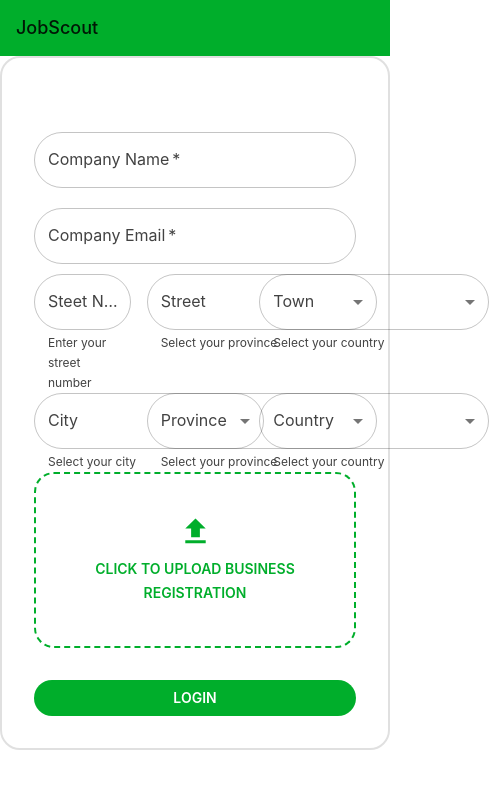
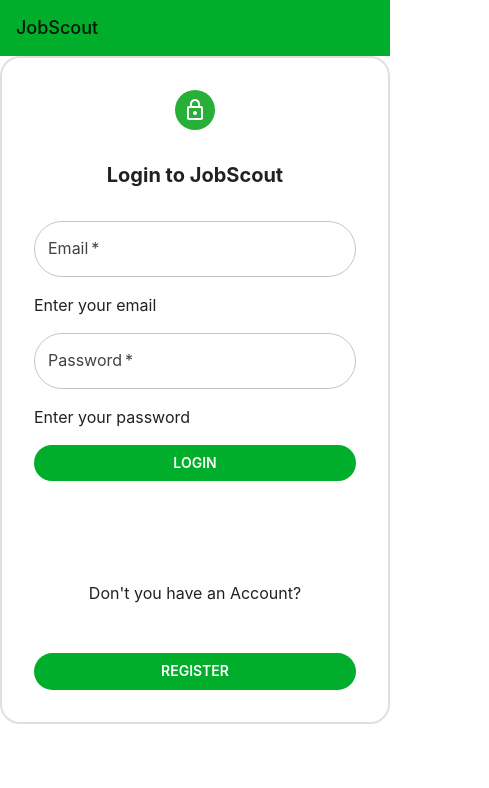
Before and after one commit to zetcco/jobscout-frontend, a React (Create React App) app: page /home in a window 390 px wide. Shown: the top 788 px of the page, 489 px wide, since content can reach past the window. Built offline with nearby package versions, Linux system fonts and the light colour scheme.

Commit message:
Registration flow, responsiveness adjustments

```diff
--- a/src/components/authentication/LoginForm.jsx
+++ /dev/null
@@ -1,11 +0,0 @@
-import { Typography } from '@mui/material'
-import React from 'react'
-import { BasicCard } from '../BasicCard'
-
-export const LoginForm = () => {
-  return (
-    <BasicCard>
-        <Typography>Login Form</Typography>
-    </BasicCard>
-  )
-}
--- a/src/components/authentication/OrganizationSignupForm.jsx
+++ b/src/components/authentication/OrganizationSignupForm.jsx
@@ -9,11 +9,10 @@ import Select from '@mui/material/Select';
 import { CenteredHeaderCard } from "../cards/CenteredHeaderCard";
 import { DashedArea } from "../input/DashedArea";
 import UploadIcon from '@mui/icons-material/FileUpload';
-
+import { Link as RouterLink } from "react-router-dom";
 
 
 const OrganizationSignupForm = () => {
-    const textFieldStyle = { margin: '10px auto' }
     const [city, setCity] = React.useState('')
     const [province, setProvince] = React.useState('')
     const [country, setCountry] = React.useState('')
@@ -29,10 +28,11 @@ const OrganizationSignupForm = () => {
     };
     return (
         <CenteredHeaderCard
-            footer={<Button variant="contained" fullWidth>Login</Button>}
+            footer={<Button component={RouterLink} to={"/signup/organization/profile"} variant="contained" fullWidth>Continue</Button>}
+            title={"Register to JobScout"}
         >
                 <Stack spacing = {2} sx = {{width:'100%'}}>
-                    <Grid spacing={2} xs = {12}>
+                    <Grid container spacing={2}>
                         <Grid item xs={12}>
                             <TextField
                                 id="outlined-basic"
@@ -41,7 +41,6 @@ const OrganizationSignupForm = () => {
                                 placeholder="Enter your company name"
                                 fullWidth
                                 required
-                                style={textFieldStyle}
                             />
                         </Grid>
 
@@ -54,12 +53,10 @@ const OrganizationSignupForm = () => {
                                 type="password"
                                 fullWidth
                                 required
-                                style={textFieldStyle}
                             />
                         </Grid>
 
-                        <Grid container spacing={2} item xs={12}>
-                            <Grid item xs = {4}>
+                        <Grid item xs={6} lg={4}>
                             <TextField
                                 id="outlined-basic"
                                 label="Steet Number"
@@ -68,13 +65,10 @@ const OrganizationSignupForm = () => {
                                 fullWidth
                                 required
                             />
-                                <FormControl>
-                                    <FormHelperText>Enter your street number</FormHelperText>
-                                </FormControl>
                         </Grid>
 
-                            <Grid item xs = {4}>
-                                <FormControl sx = {{s:1, minWidth:'230px'}}>
+                        <Grid item xs={6} lg={4}>
+                            <FormControl fullWidth>
                                 <InputLabel id="Org-registration-street-select-label">Street</InputLabel>
                                 <Select
                                     labelId="Org-registration-town-select-label"
@@ -90,11 +84,10 @@ const OrganizationSignupForm = () => {
                                     <MenuItem value={20}>Twenty</MenuItem>
                                     <MenuItem value={30}>Thirty</MenuItem>
                                 </Select>
-                                    <FormHelperText>Select your province</FormHelperText>
                             </FormControl>
                         </Grid>
-                            <Grid item xs = {4}>
-                                <FormControl sx = {{s:1, minWidth:'230px'}}>
+                        <Grid item  xs={6} lg={4}>
+                            <FormControl fullWidth>
                                 <InputLabel id="Org-registration-town-select-label">Town</InputLabel>
                                 <Select
                                     labelId="Org-registration-town-select-label"
@@ -110,14 +103,10 @@ const OrganizationSignupForm = () => {
                                     <MenuItem value={20}>Twenty</MenuItem>
                                     <MenuItem value={30}>Thirty</MenuItem>
                                 </Select>
-                                    <FormHelperText>Select your country</FormHelperText>
                             </FormControl>
                         </Grid>
-                        </Grid>
-
-                        <Grid container spacing={2} item xs={12}>
-                            <Grid item xs = {4}>
-                                <FormControl sx = {{s:1, minWidth:'230px'}}>
+                        <Grid item xs={6} lg={4}>
+                            <FormControl fullWidth>
                                 <InputLabel id="Org-registration-city-select-label">City</InputLabel>
                                 <Select
                                     labelId="Org-registration-city-select-label"
@@ -133,12 +122,11 @@ const OrganizationSignupForm = () => {
                                     <MenuItem value={20}>Twenty</MenuItem>
                                     <MenuItem value={30}>Thirty</MenuItem>
                                 </Select>
-                                    <FormHelperText>Select your city</FormHelperText>
                             </FormControl>
                         </Grid>
 
-                            <Grid item xs = {4}>
-                                <FormControl sx = {{s:1, minWidth:'230px'}}>
+                        <Grid item xs={6} lg={4}>
+                            <FormControl fullWidth>
                                 <InputLabel id="Org-registration-province-select-label">Province</InputLabel>
                                 <Select
                                     labelId="Org-registration-city-select-label"
@@ -154,11 +142,10 @@ const OrganizationSignupForm = () => {
                                     <MenuItem value={20}>Twenty</MenuItem>
                                     <MenuItem value={30}>Thirty</MenuItem>
                                 </Select>
-                                    <FormHelperText>Select your province</FormHelperText>
                             </FormControl>
                         </Grid>
-                            <Grid item xs = {4}>
-                                <FormControl sx = {{s:1, minWidth:'230px'}}>
+                        <Grid item xs={6} lg={4}>
+                            <FormControl fullWidth>
                                 <InputLabel id="Org-registration-country-select-label">Country</InputLabel>
                                 <Select
                                     labelId="Org-registration-country-select-label"
@@ -174,9 +161,7 @@ const OrganizationSignupForm = () => {
                                     <MenuItem value={20}>Twenty</MenuItem>
                                     <MenuItem value={30}>Thirty</MenuItem>
                                 </Select>
-                                    <FormHelperText>Select your country</FormHelperText>
                             </FormControl>
-                            </Grid>
                         </Grid>
 
                         <Grid item xs={12}>
--- /dev/null
+++ b/src/components/authentication/SigninForm.jsx
@@ -0,0 +1,53 @@
+import React from "react";
+import TextField from '@mui/material/TextField';
+import { Avatar, Button, Grid, Stack} from '@mui/material';
+import LockOutlinedIcon from '@mui/icons-material/LockOutlined';
+import { CenteredHeaderCard } from "../cards/CenteredHeaderCard";
+import { Link as RouterLink } from "react-router-dom";
+
+const SigninForm = () => {
+    return (
+        <CenteredHeaderCard
+        title = {"Login to JobScout"}
+        icon = {<Avatar style = {{backgroundColor:'#28AF38'}}><LockOutlinedIcon/></Avatar>}
+        footer = {<Button component={RouterLink} to={"/signup/type"} variant="contained" fullWidth>Register</Button>}
+        >
+        <Stack spacing={2} sx={{ width: '100%' }}>
+            <Grid spacing={2}>
+                <Grid>
+                <TextField
+                        id="outlined-basic"
+                        label="Email"
+                        variant="outlined"
+                        placeholder = "youremail@example.com"
+                        fullWidth
+                        required
+                        />
+                    <p>Enter your email</p>
+                </Grid>
+                <Grid item xs={12}>
+                    <TextField
+                        id="outlined-basic"
+                        label="Password"
+                        variant="outlined"
+                        placeholder = "Your Password"
+                        type = "password"
+                        fullWidth
+                        required
+                    />
+                    <p>Enter your password</p>
+                </Grid>
+                <Grid item xs={12}>
+                    <Button variant="contained" fullWidth>Login</Button>
+
+                </Grid>
+                <Grid margin="100px 0px 0px 0px">
+                    <p align='center'>Don't you have an Account?</p>
+                </Grid>
+            </Grid>
+        </Stack>
+    </CenteredHeaderCard>
+     );
+}
+
+export default SigninForm;
--- a/src/routes/Home.jsx
+++ b/src/routes/Home.jsx
@@ -1,14 +1,12 @@
 import { Typography } from "@mui/material"
-import OrganizationSignup from "../components/authentication/OrganizationSignupForm"
-import SigninForm from "../components/authentication/SIgningForm"
-import SignupForm from "../components/authentication/SignupForm"
+import SigninForm from "../components/authentication/SigninForm"
 
 
 export const Home = () => {
 
     return (
         <>
-            <OrganizationSignup/>
+            <SigninForm/>
         </>
     )
 }
--- a/src/routes/Login.jsx
+++ b/src/routes/Login.jsx
@@ -1,19 +1,12 @@
-import { useEffect } from "react"
-import { useDispatch } from "react-redux"
-import { LoginForm } from "../components/authentication/LoginForm"
-import { fetchUsers } from "../features/usersSlice"
+import { Grid } from "@mui/material"
+import SigninForm from "../components/authentication/SigninForm"
 
 export const Login = () => {
-
-    const disptach = useDispatch()
-
-    useEffect(() => {
-        disptach(fetchUsers())
-    }, [disptach])
-
     return (
-        <>
-            <LoginForm/>
-        </>
+    <Grid container>
+        <Grid item xs={12}>
+            <SigninForm/>
+        </Grid>
+    </Grid>
     )
 }
--- a/src/routes/signup/organization/OrganizationSignup.jsx
+++ b/src/routes/signup/organization/OrganizationSignup.jsx
@@ -1,12 +1,13 @@
 import { Grid } from '@mui/material'
 import React from 'react'
 import { OrganizationProfileCreationForm } from '../../../components/authentication/OrganizationProfileCreationForm'
+import OrganizationSignupForm from '../../../components/authentication/OrganizationSignupForm'
 
 export const OrganizationSignup = () => {
   return (
      <Grid container>
       <Grid item xs={12}>
-        <OrganizationProfileCreationForm/>
+        <OrganizationSignupForm/>
       </Grid>
     </Grid>
   )
```
Also changed, not shown: src/server/mock-db.json. Lines whose indentation alone changed are shown as unchanged.
